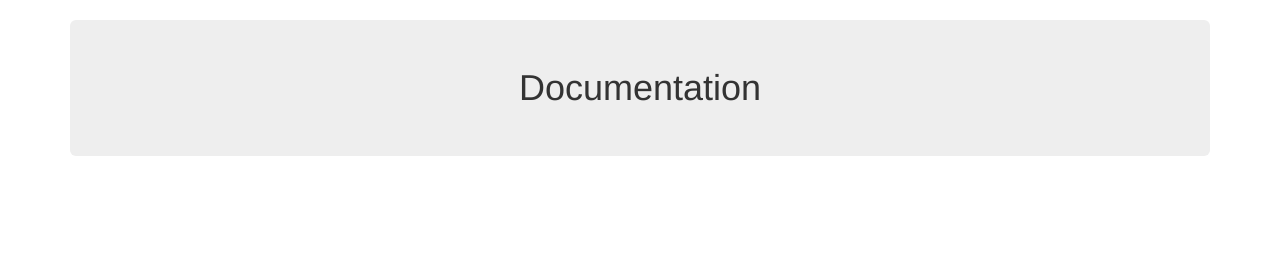
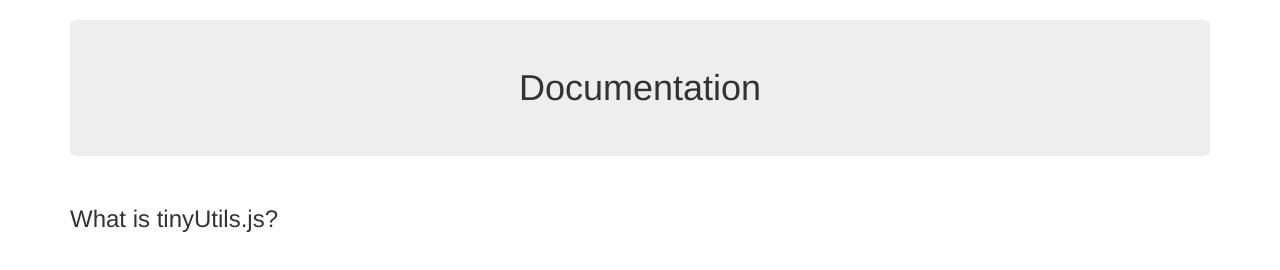
Before and after one commit to iektop/tinyUtils, a plain HTML site: page index.html in a window 1280 px wide. Drawn offline with nearby package versions, Linux system fonts and the light colour scheme.

Commit message:
This is a test file. It will contain useful documentation and information in the future.

```diff
--- a/index.html
+++ b/index.html
@@ -10,6 +10,8 @@
 	<div class="container">
 		<h1 class="text-center jumbotron">Documentation</h1>
 	</div>
-
+	<div class="container">
+		<h3>What is tinyUtils.js?</h3>
+	</div>
    </body>
 </html>
```
Also changed, not shown: 1 other file.
